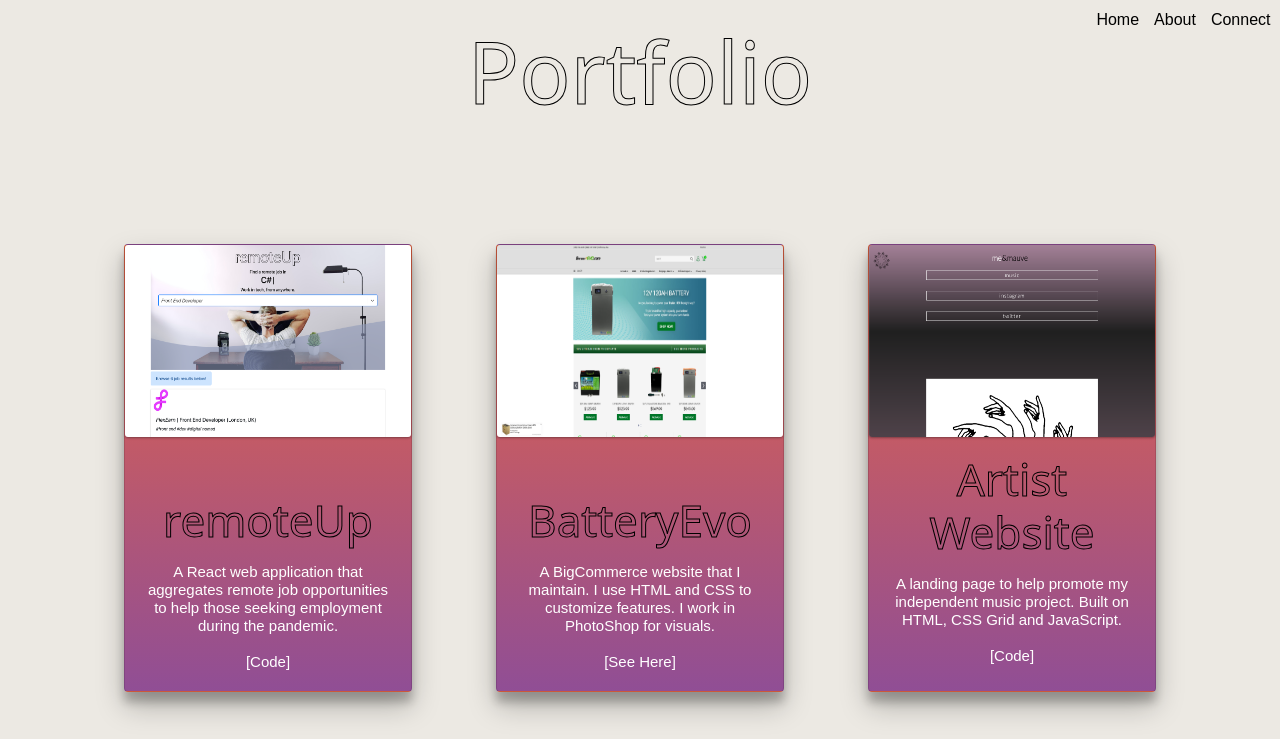
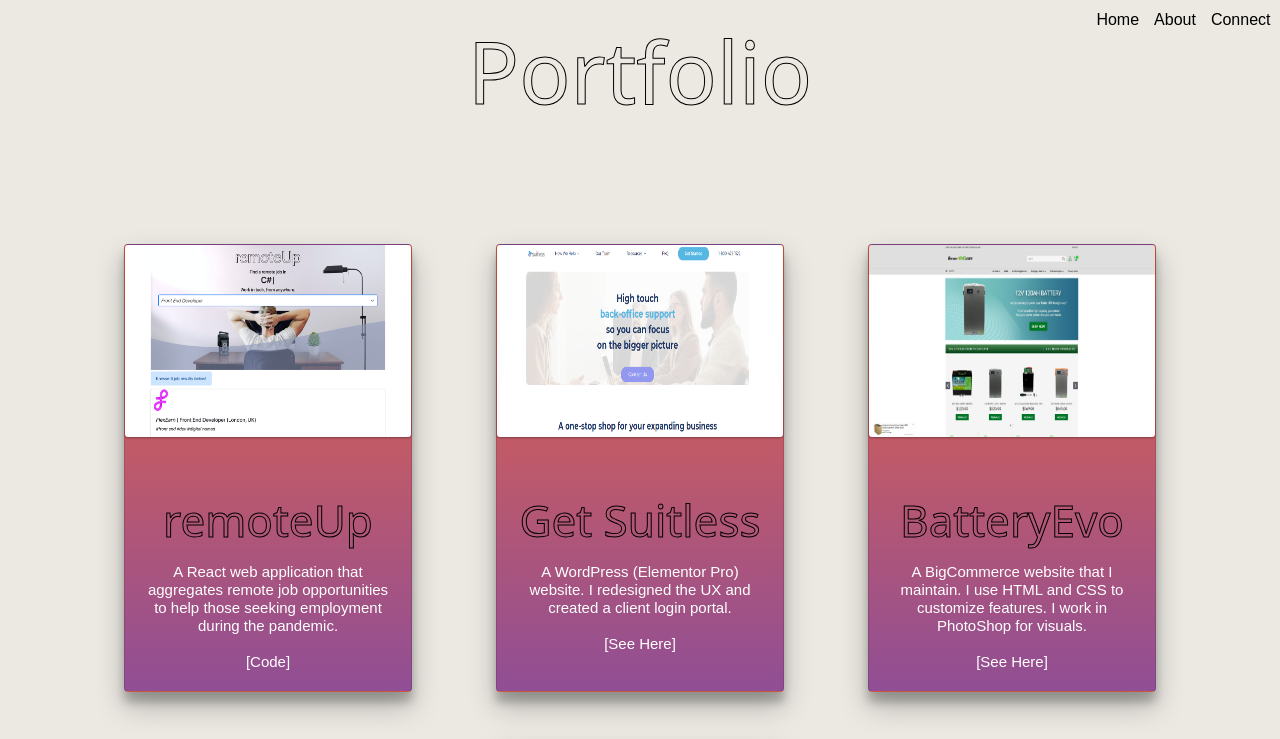
Before and after one commit to dyudis314/portfolio, a website: page pages/portfolio.html in a window 1280 px wide. Shown: the top 739 px of the page. Drawn offline with nearby package versions, Linux system fonts and the light colour scheme.

Commit message:
Project Added
Wordpress site

```diff
--- a/pages/portfolio.html
+++ b/pages/portfolio.html
@@ -56,6 +56,27 @@
               </div>
             </div>
 
+            <div class="col-sm">
+              <div class="card text-center m-auto" data-tilt style="width: 18rem; height: 28rem;">
+                <a href="https://www.getsuitless.com/" target="_blank">
+                  <img src="/assets/img/Suitless1.PNG" class="card-img-top" alt="project1-img">
+                </a>
+                  <div class="card-body">
+                  <h1 class="card-title">
+                    <a href="https://www.getsuitless.com/" target="_blank">
+                      Get Suitless
+                    </a>
+                      <h5>
+                        A WordPress (Elementor Pro) website. I redesigned the UX and  created a client login portal.
+                      <br></br>
+                          <a href="https://www.getsuitless.com/" target="_blank">[See Here]</a>
+                    </h5>
+                  </h1>
+                </div>
+              </div>
+            </div>
+
+
           <div class="col-sm">
             <div class="card text-center m-auto" data-tilt style="width: 18rem; height: 28rem;">
               <a href="https://batteryevo.com/" target="_blank">
@@ -84,7 +105,7 @@
                 <div class="card-body">
                   <h1 class="card-title">
                     <a href="https://www.meandmauve.com/" target="_blank">
-                       Artist Website
+                       Music Site
                     </a>
                     <h5>
                       A landing page to help promote my independent music project. Built on HTML, CSS Grid and JavaScript.
```
Also changed, not shown: assets/img/Suitless.PNG (added), assets/img/Suitless1.PNG (added).
